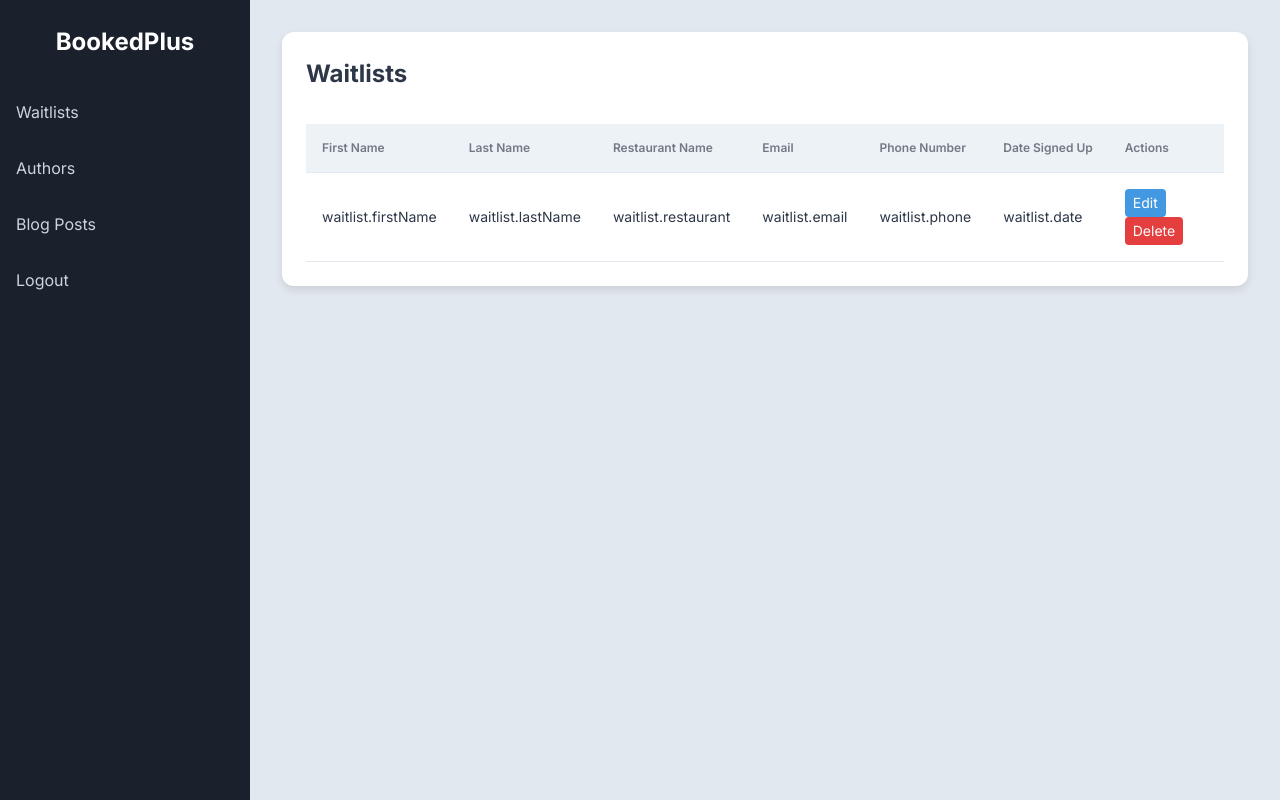
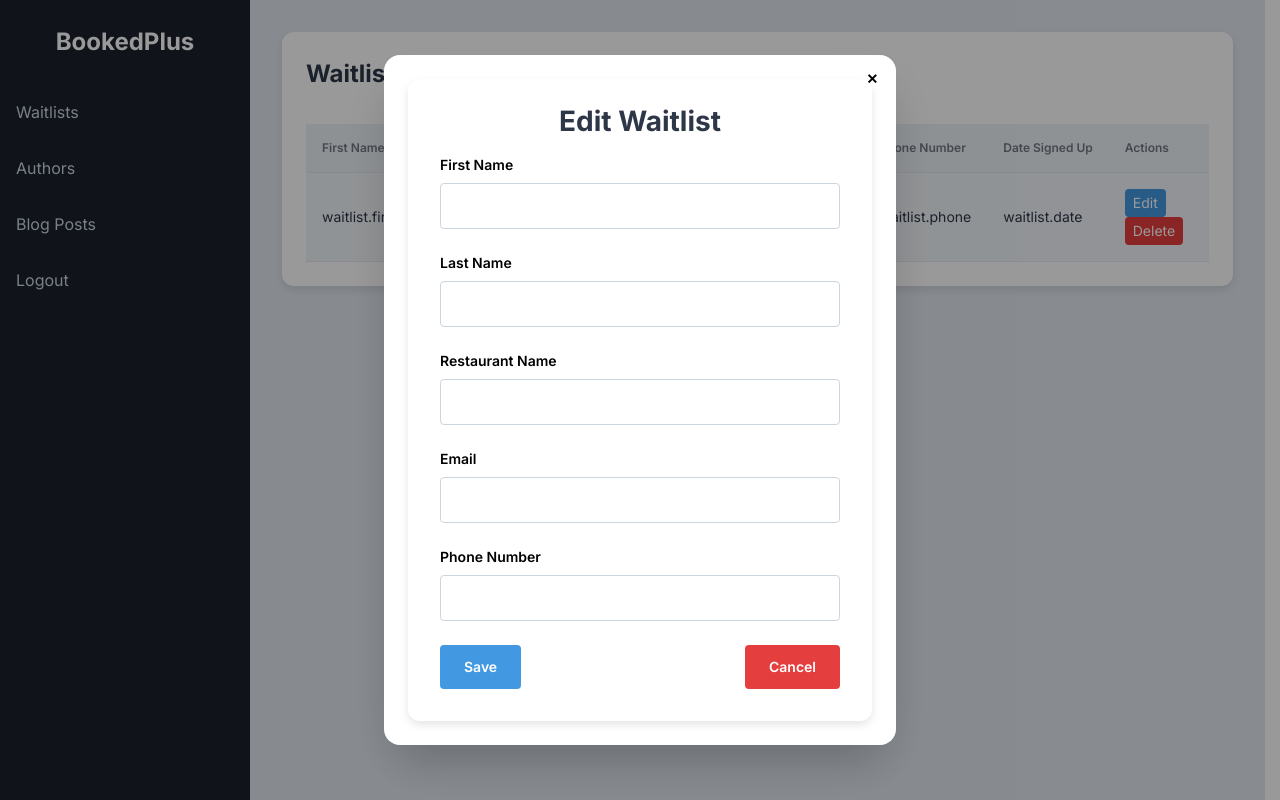
Before and after one commit to Dr-AddictStein/BookedPlues-Frontend, a React (Vite) app in the folder BookedPlus-Frontend/: page /dashboard in a window 1280 px wide. Both pictures are taken after a click on the button "Edit". Built offline with nearby package versions, Linux system fonts and the light colour scheme.

Commit message:
add blog page, update blog page

```diff
--- /dev/null
+++ b/BookedPlus-Frontend/src/Components/AddBlog/AddBlog.jsx
@@ -0,0 +1,31 @@
+import { useRef } from "react";
+import JoditEditor from "jodit-react";
+
+const AddBlog = () => {
+    const editor1 = useRef(null);
+    return (
+        <div className="bg-gray-200 p-10 m-10 rounded-md text-black">
+            <div className="">
+                <h2 id="formTitle" className='text-3xl font-semibold text-center pb-5'>Add Blog</h2>
+                <form id="authorForm">
+                    <div className="form-group">
+                        <label for="firstName">Blog Title</label>
+                        <input type="text" id="blogtitle" name="firstName" required />
+                    </div>
+                    <div className="form-group">
+                    <label for="firstName">Blog Body</label>
+                        <JoditEditor name='blogBody' ref={editor1} required />
+                    </div>
+                    <div className="form-actions">
+                        <button type="submit" className="btn-save">Save</button>
+                        <button type="button" className="btn-cancel" onclick="cancelForm()">
+                            Cancel
+                        </button>
+                    </div>
+                </form>
+            </div>
+        </div>
+    );
+};
+
+export default AddBlog;
--- a/BookedPlus-Frontend/src/Components/Authors/Authors.jsx
+++ b/BookedPlus-Frontend/src/Components/Authors/Authors.jsx
@@ -19,7 +19,49 @@ const Authors = ({ data, editAuthor, deleteAuthor }) => (
                     <td>author.lastName</td>
                     <td>author.date</td>
                     <td>
-                        <button className="btn-edit">Edit</button>
+                        <button className="btn-edit" onClick={() => document.getElementById(`my_modal_4`).showModal()}>Edit</button>
+                        <dialog id={`my_modal_4`} className="modal text-black">
+                            <div className="modal-box">
+                                <form method="dialog">
+                                    {/* if there is a button in form, it will close the modal */}
+                                    <button className="btn btn-sm btn-circle btn-ghost absolute right-2 top-2">✕</button>
+                                </form>
+                                <div className="form-container">
+                                    <h2 id="formTitle">Edit Author</h2>
+                                    <form id="authorForm">
+                                        <div className="form-group">
+                                            <label for="firstName">First Name</label>
+                                            <input type="text" id="firstName" name="firstName" required />
+                                        </div>
+                                        <div className="form-group">
+                                            <label for="lastName">Last Name</label>
+                                            <input type="text" id="lastName" name="lastName" required />
+                                        </div>
+                                        <div className="form-group">
+                                            <label for="authorImage">Image</label>
+                                            <input
+                                                type="file"
+                                                id="authorImage"
+                                                name="authorImage"
+                                                accept="image/*"
+                                            />
+                                            <img
+                                                id="authorImagePreview"
+                                                src="#"
+                                                alt="Author Image"
+                                                className="hidden"
+                                            />
+                                        </div>
+                                        <div className="form-actions">
+                                            <button type="submit" className="btn-save">Save</button>
+                                            <button type="button" className="btn-cancel" onclick="cancelForm()">
+                                                Cancel
+                                            </button>
+                                        </div>
+                                    </form>
+                                </div>
+                            </div>
+                        </dialog>
                         <button className="btn-delete">Delete</button>
                     </td>
                 </tr>
--- a/BookedPlus-Frontend/src/Components/BlogPost/BlogPost.jsx
+++ b/BookedPlus-Frontend/src/Components/BlogPost/BlogPost.jsx
@@ -1,5 +1,6 @@
 import { useRef } from 'react';
 import JoditEditor from "jodit-react";
+import { Link } from 'react-router-dom';
 
 const BlogPost = () => {
     const editor1 = useRef(null);
@@ -23,40 +24,18 @@ const BlogPost = () => {
                         <td>blog.author</td>
                         <td>blog.date</td>
                         <td>
-                            <button className="btn-edit">Edit</button>
+                            <Link to={'/updateblog'}>
+                                <button className="btn-edit">Edit</button>
+                            </Link>
                             <button className="btn-delete">Delete</button>
                         </td>
                     </tr>
                 </tbody>
             </table>
             {/* Add Pagination here */}
-            <button className='text-black mt-3 text-left' onClick={() => document.getElementById('my_modal_3').showModal()}>Add Blog</button>
-            <dialog id="my_modal_3" className="modal text-black">
-                <div className="modal-box w-11/12 max-w-5xl">
-                    <form method="dialog">
-                        {/* if there is a button in form, it will close the modal */}
-                        <button className="btn btn-sm btn-circle btn-ghost absolute right-2 top-2">✕</button>
-                    </form>
-                    <div className="">
-                        <h2 id="formTitle" className='text-3xl font-semibold text-center pb-5'>Add Blog</h2>
-                        <form id="authorForm">
-                            <div className="form-group">
-                                <label for="firstName">Blog Title</label>
-                                <input type="text" id="blogtitle" name="firstName" required />
-                            </div>
-                            <div className="form-group">
-                                <JoditEditor name='blogBody' ref={editor1} value={'singleBlog.blogBody'} required />
-                            </div>
-                            <div className="form-actions">
-                                <button type="submit" className="btn-save">Save</button>
-                                <button type="button" className="btn-cancel" onclick="cancelForm()">
-                                    Cancel
-                                </button>
-                            </div>
-                        </form>
-                    </div>
-                </div>
-            </dialog>
+            <Link to={'/addblog'}>
+                <button className='text-black mt-3 text-left'>Add Blog</button>
+            </Link>
         </div>
     );
 };
--- /dev/null
+++ b/BookedPlus-Frontend/src/Components/UpdateBlog/UpdateBlog.jsx
@@ -0,0 +1,31 @@
+import { useRef } from "react";
+import JoditEditor from "jodit-react";
+
+const UpdateBlog = () => {
+    const editor1 = useRef(null);
+    return (
+        <div className="bg-gray-200 p-10 m-10 rounded-md text-black">
+            <div className="">
+                <h2 id="formTitle" className='text-3xl font-semibold text-center pb-5'>Update Blog</h2>
+                <form id="authorForm">
+                    <div className="form-group">
+                        <label for="firstName">Blog Title</label>
+                        <input type="text" id="blogtitle" name="firstName" required />
+                    </div>
+                    <div className="form-group">
+                    <label for="firstName">Blog Body</label>
+                        <JoditEditor name='blogBody' ref={editor1} required />
+                    </div>
+                    <div className="form-actions">
+                        <button type="submit" className="btn-save">Save</button>
+                        <button type="button" className="btn-cancel" onclick="cancelForm()">
+                            Cancel
+                        </button>
+                    </div>
+                </form>
+            </div>
+        </div>
+    );
+};
+
+export default UpdateBlog;
--- a/BookedPlus-Frontend/src/Components/Waitlists/Waitlists.jsx
+++ b/BookedPlus-Frontend/src/Components/Waitlists/Waitlists.jsx
@@ -23,7 +23,46 @@ const Waitlists = ({ data, editWaitlist, deleteWaitlist }) => (
                     <td>waitlist.phone</td>
                     <td>waitlist.date</td>
                     <td>
-                        <button className="btn-edit">Edit</button>
+                        <button className="btn-edit" onClick={() => document.getElementById(`my_modal_4`).showModal()}>Edit</button>
+                        <dialog id={`my_modal_4`} className="modal text-black">
+                            <div className="modal-box">
+                                <form method="dialog">
+                                    {/* if there is a button in form, it will close the modal */}
+                                    <button className="btn btn-sm btn-circle btn-ghost absolute right-2 top-2">✕</button>
+                                </form>
+                                <div className="form-container">
+                                    <h2 id="formTitle">Edit Waitlist</h2>
+                                    <form id="authorForm">
+                                        <div className="form-group">
+                                            <label for="firstName">First Name</label>
+                                            <input type="text" id="firstName" name="firstName" required />
+                                        </div>
+                                        <div className="form-group">
+                                            <label for="lastName">Last Name</label>
+                                            <input type="text" id="lastName" name="lastName" required />
+                                        </div>
+                                        <div className="form-group">
+                                            <label for="lastName">Restaurant Name</label>
+                                            <input type="text" id="restName" name="restName" required />
+                                        </div>
+                                        <div className="form-group">
+                                            <label for="lastName">Email</label>
+                                            <input type="text" id="email" name="email" required />
+                                        </div>
+                                        <div className="form-group">
+                                            <label for="lastName">Phone Number</label>
+                                            <input type="text" id="phone" name="phone" required />
+                                        </div>
+                                        <div className="form-actions">
+                                            <button type="submit" className="btn-save">Save</button>
+                                            <button type="button" className="btn-cancel" onclick="cancelForm()">
+                                                Cancel
+                                            </button>
+                                        </div>
+                                    </form>
+                                </div>
+                            </div>
+                        </dialog>
                         <button className="btn-delete">Delete</button>
                     </td>
                 </tr>
```
Also changed, not shown: BookedPlus-Frontend/src/Routes/Routes.jsx (+10 -0 lines).
